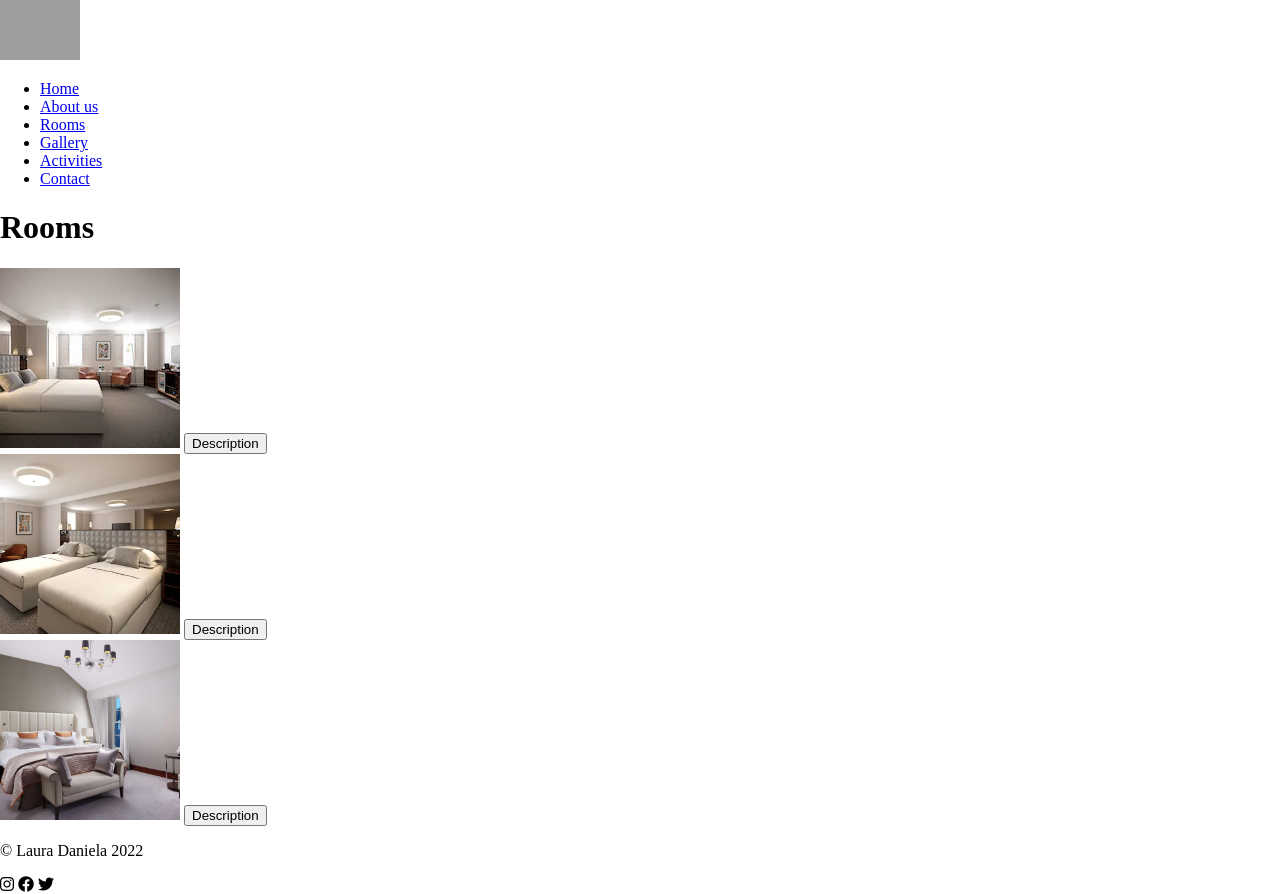
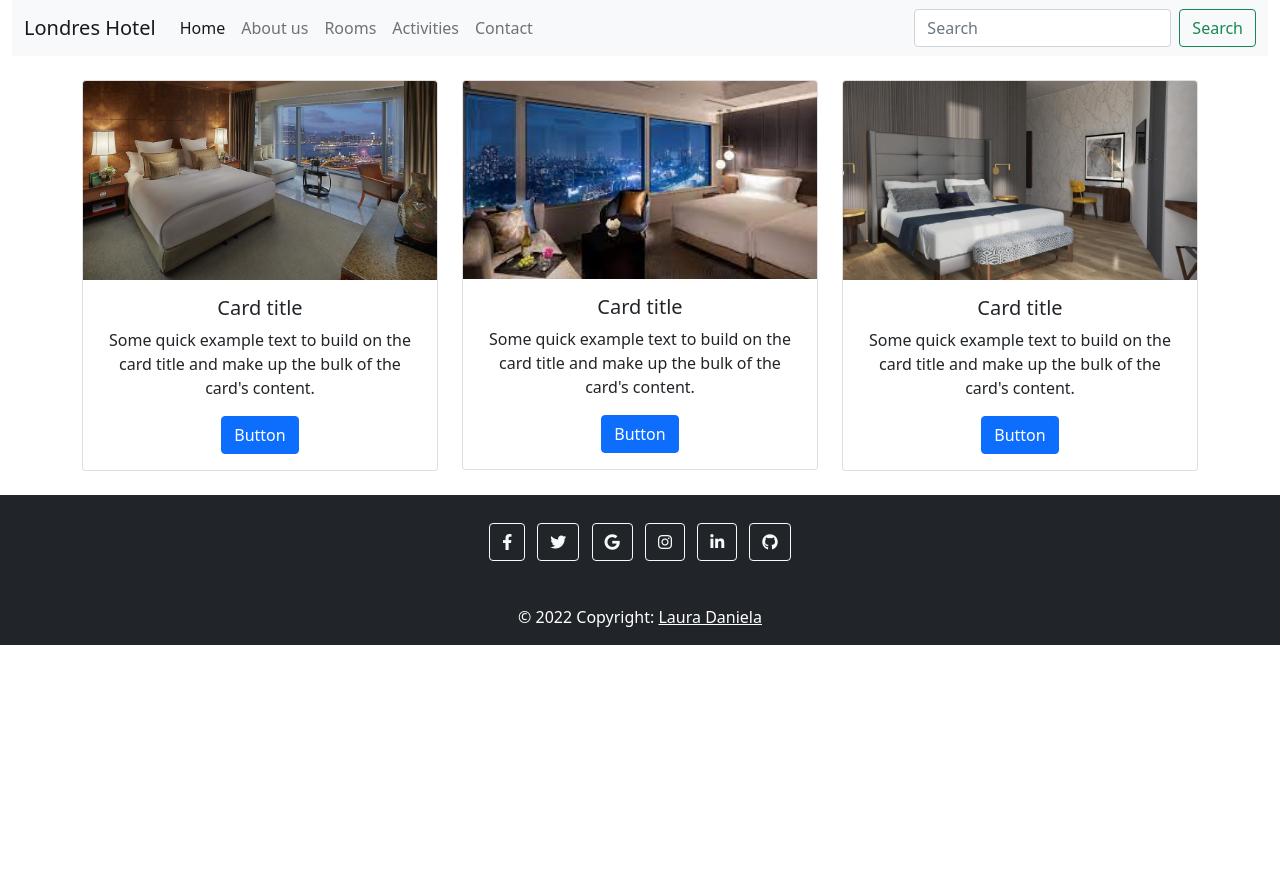
Before and after one commit to LauraDanielaLongo/Londreshotel, a plain HTML site: page pages/rooms.html in a window 1280 px wide. After the commit the page ends 800 px from the top, so only its background shows below. Drawn offline with nearby package versions, Linux system fonts and the light colour scheme; grey boxes are pictures that could not be loaded.

Commit message:
pagina room

```diff
--- a/css/styles.css
+++ b/css/styles.css
@@ -12,3 +12,12 @@ body{
 .formulario{
    margin-top: 20px;
 }
+
+.tituloDelFormulario{
+   text-align: center;
+   margin: 30px 0px;
+}
+
+.copyright{
+   background-color: rgba(0, 0, 0, 0.2);
+}
--- a/pages/rooms.html
+++ b/pages/rooms.html
@@ -4,85 +4,200 @@
     <meta charset="UTF-8">
     <meta http-equiv="X-UA-Compatible" content="IE=edge">
     <meta name="viewport" content="width=device-width, initial-scale=1.0">
+<!--Linkeodebootstrap-->
+<link href="https://cdn.jsdelivr.net/npm/bootstrap@5.1.3/dist/css/bootstrap.min.css" rel="stylesheet" integrity="sha384-1BmE4kWBq78iYhFldvKuhfTAU6auU8tT94WrHftjDbrCEXSU1oBoqyl2QvZ6jIW3" crossorigin="anonymous">
+
+
    <!--linkeo de estilos-->
-    <link rel="stylesheet" href="../css/styles.css">
+   <link rel="stylesheet" href="../css/styles.css">
     <title>Mi primer proyecto</title>
     <link rel="icon" type="image/favicon" href=https://freesvg.org/img/abstract-user-flat-1.png/>
 
+
 </head>
-<body>
-  <header class= "encabezado">
 
-    <!--Logo linkeable-->
-
-   <a href="../index.html"><img src="https://freesvg.org/img/abstract-user-flat-1.png" alt="logo del sitio" width="80"></a>
+<body class="container-fluid">
 
 
 
-     <!--comienzo del nav-->
-    <nav>
-        <ul class="menu">
-            <li><a href="../index.html">Home</a></li>
-            <li><a href="./aboutus.html">About us</a></li>
-            <li><a href="./rooms.html">Rooms</a></li>
-            <li><a href="./gallery.html">Gallery</a></li>
-            <li><a href="./activities.html">Activities</a></li>
-            <li><a href="./contact.html">Contact</a></li>
+ <header class="container-fluid">
+
+
+  <!--NavBar-->
+  <nav class="navbar navbar-expand-lg navbar-light bg-light">
+    <div class="container-fluid">
+      <a class="navbar-brand" href="#">Londres Hotel</a>
+      <button class="navbar-toggler" type="button" data-bs-toggle="collapse" data-bs-target="#navbarSupportedContent" aria-controls="navbarSupportedContent" aria-expanded="false" aria-label="Toggle navigation">
+        <span class="navbar-toggler-icon"></span>
+      </button>
+      <div class="collapse navbar-collapse" id="navbarSupportedContent">
+        <ul class="navbar-nav me-auto mb-2 mb-lg-0">
+          <li class="nav-item">
+            <a class="nav-link active" aria-current="page" href="../index.html">Home</a>
+           </li>
+          <li class="nav-item">
+            <a class="nav-link" href="./aboutus.html">About us</a>
+          </li>
+          <li class="nav-item">
+            <a class="nav-link" href="./rooms.html">Rooms</a>
+          </li>
+        </li>
+        <li class="nav-item">
+          <a class="nav-link" href="./activities.html">Activities</a>
+       </li>
+       </li>
+       <li class="nav-item">
+        <a class="nav-link" href="./contact.html">Contact</a>
+       </li>
+
         </ul>
-    </nav>
-     <!--fin del nav-->
-   </header>
+        <form class="d-flex">
+          <input class="form-control me-2" type="search" placeholder="Search" aria-label="Search">
+          <button class="btn btn-outline-success" type="submit">Search</button>
+        </form>
+      </div>
+    </div>
+  </nav>
 
-     <!--comienzo del main-->
+  <!--findelNavBar-->
 
-   <main class="infoRooms">
-    <h1>Rooms</h1>
 
-   <section class="contenedorRooms">
-    <div class="infoHabitaciones">
-      <img class="habitaciones" src="../img/primerahabitacion.webp" alt="primerahabitacion">
+ </header>
 
-      <button class="boton">Description</button>
+ <main>
+<!-- Carousel wrapper -->
+<div
+  id="carouselMultiItemExample"
+  class="carousel slide carousel-dark text-center"
+  data-mdb-ride="carousel"
+>
 
-     </div>
+  <!-- Inner -->
+  <div class="carousel-inner py-4">
+    <!-- Single item -->
+    <div class="carousel-item active">
+      <div class="container">
+        <div class="row">
+          <div class="col-lg-4">
+            <div class="card">
+              <img
+                src="../img/habitacionlondres1bootstrap.jpg"
+                class="card-img-top"
+                alt="Waterfall"
+              />
+              <div class="card-body">
+                <h5 class="card-title">Card title</h5>
+                <p class="card-text">
+                  Some quick example text to build on the card title and make up the bulk
+                  of the card's content.
+                </p>
+                <a href="#!" class="btn btn-primary">Button</a>
+              </div>
+            </div>
+          </div>
 
-     <div class="infoHabitaciones">
-      <img class="habitaciones" src="../img/habitacion2.jpg" alt="primerahabitacion">
+          <div class="col-lg-4 d-none d-lg-block">
+            <div class="card">
+              <img
+                src="../img/habitacionlondres2bootstrap.jpg"
+                class="card-img-top"
+                alt="Sunset Over the Sea"
+              />
+              <div class="card-body">
+                <h5 class="card-title">Card title</h5>
+                <p class="card-text">
+                  Some quick example text to build on the card title and make up the bulk
+                  of the card's content.
+                </p>
+                <a href="#!" class="btn btn-primary">Button</a>
+              </div>
+            </div>
+          </div>
 
-      <button class="boton">Description</button>
+          <div class="col-lg-4 d-none d-lg-block">
+            <div class="card">
+              <img
+                src="../img/habitacionlondres3bootstrap.jpg"
+                class="card-img-top"
+                alt="Sunset over the Sea"
+              />
+              <div class="card-body">
+                <h5 class="card-title">Card title</h5>
+                <p class="card-text">
+                  Some quick example text to build on the card title and make up the bulk
+                  of the card's content.
+                </p>
+                <a href="#!" class="btn btn-primary">Button</a>
+              </div>
+            </div>
+          </div>
+        </div>
+      </div>
+    </div>
 
-     </div>
+    </div>
 
-     <div class="infoHabitaciones">
-      <img class="habitaciones" src="../img/habitacion3.jpg" alt="primerahabitacion">
+  <!-- Inner -->
+</div>
+<!-- Carousel wrapper -->
 
-      <button class="boton">Description</button>
+ </main>
 
-     </div>
-   </section>
+
+ <!--comienzo del footer-->
+ <footer class="bg-dark text-center text-white">
+  <!-- Grid container -->
+  <div class="container p-4 pb-0">
+    <!-- Section: Social media -->
+    <section class="mb-4">
+      <!-- Facebook -->
+      <a class="btn btn-outline-light btn-floating m-1" href="#!" role="button"
+        ><i class="fab fa-facebook-f"></i
+      ></a>
+
+      <!-- Twitter -->
+      <a class="btn btn-outline-light btn-floating m-1" href="#!" role="button"
+        ><i class="fab fa-twitter"></i
+      ></a>
+
+      <!-- Google -->
+      <a class="btn btn-outline-light btn-floating m-1" href="#!" role="button"
+        ><i class="fab fa-google"></i
+      ></a>
+
+      <!-- Instagram -->
+      <a class="btn btn-outline-light btn-floating m-1" href="#!" role="button"
+        ><i class="fab fa-instagram"></i
+      ></a>
+
+      <!-- Linkedin -->
+      <a class="btn btn-outline-light btn-floating m-1" href="#!" role="button"
+        ><i class="fab fa-linkedin-in"></i
+      ></a>
+
+      <!-- Github -->
+      <a class="btn btn-outline-light btn-floating m-1" href="#!" role="button"
+        ><i class="fab fa-github"></i
+      ></a>
+    </section>
+    <!-- Section: Social media -->
+  </div>
+  <!-- Grid container -->
+
+  <!-- Copyright -->
+  <div class="text-center p-3 Copyright">
+    © 2022 Copyright:
+    <a class="text-white" href="./index.html">Laura Daniela</a>
+  </div>
+  <!-- Copyright -->
+</footer>
+
+     <!--fin del footer-->
 
 
 
+<!--LinkeoJsbootstrap-->
+<script src="https://cdn.jsdelivr.net/npm/bootstrap@5.1.3/dist/js/bootstrap.bundle.min.js" integrity="sha384-ka7Sk0Gln4gmtz2MlQnikT1wXgYsOg+OMhuP+IlRH9sENBO0LRn5q+8nbTov4+1p" crossorigin="anonymous"></script>
 
-   </main>
-
-     <!--fin del main-->
-
-        <!--comienzo del footer-->
-        <footer class="final">
-          <p>&copy Laura Daniela 2022</p>
-          <div class="info">
-            <div class="redesSociales">
-              <i class="fa-brands fa-instagram"></i>
-              <i class="fa-brands fa-facebook"></i>
-              <i class="fa-brands fa-twitter"></i>
-             </div>
-
-          </div>
-
-
-        </footer>
-             <!--fin del footer-->
-
-   <body>
+</body>
 </html>
```
Also changed, not shown: index.html (+20 -12 lines), img/habitacion1bootstrap.jpg (added), img/habitacion2bootstrap.jpg (added), img/habitacion3bootstrap.jpg (added), img/habitacionlondres1bootstrap.jpg (added), img/habitacionlondres2bootstrap.jpg (added), img/habitacionlondres3bootstrap.jpg (added).
